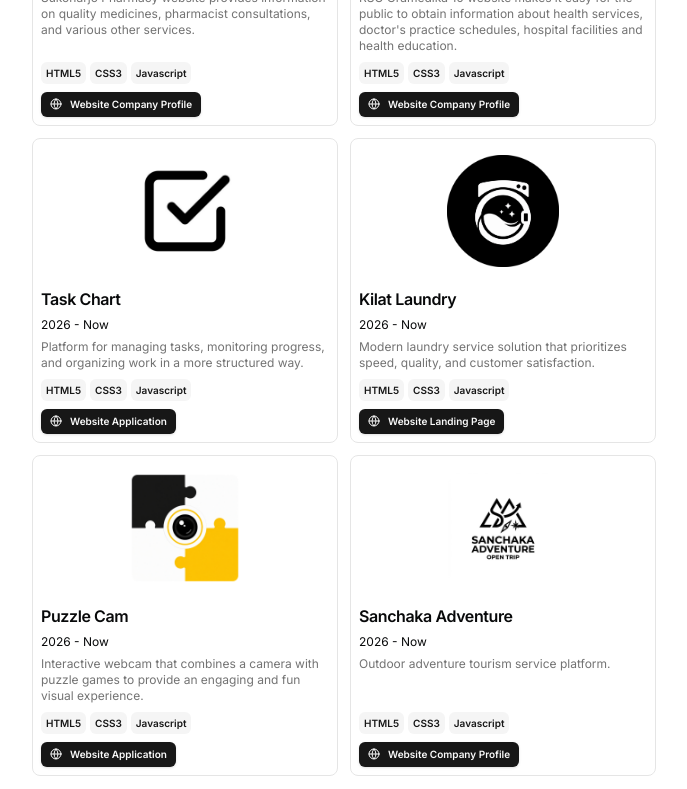
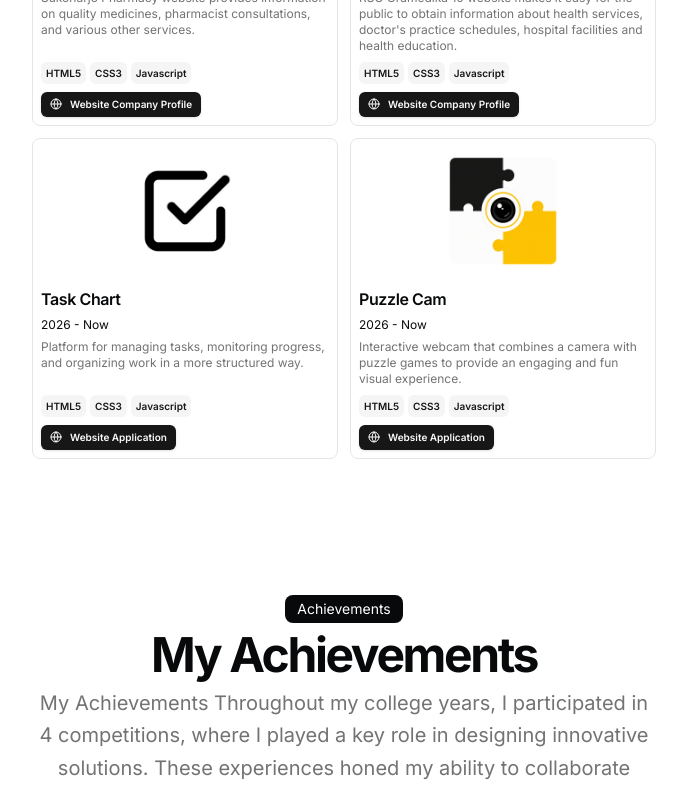
Before and after one commit to Fikarroyal/fikarportfolio, a Next.js app: page / in a window 1280 px wide. Shown: the part 2180-2969 px from the top of the page, without its empty margins (296-983 px from the left). Built offline with nearby package versions, Linux system fonts and the light colour scheme.

Commit message:
Update resume.tsx

```diff
--- a/src/data/resume.tsx
+++ b/src/data/resume.tsx
@@ -261,27 +261,6 @@ export const DATA = {
       image: "/taskchart.png",
     },
     {
-      title: "Kilat Laundry",
-      href: "",
-      dates: "2026 - Now",
-      active: true,
-      description:
-        "Modern laundry service solution that prioritizes speed, quality, and customer satisfaction.",
-      technologies: [
-        "HTML5",
-        "CSS3",
-        "Javascript",
-      ],
-      links: [
-        {
-          type: "Website Landing Page",
-          href: "https://kilat-laundry.vercel.app",
-          icon: <Icons.globe className="size-3" />,
-        },
-      ],
-      image: "/kilat laundry.png",
-    },
-    {
       title: "Puzzle Cam",
       href: "",
       dates: "2026 - Now",
@@ -302,27 +281,7 @@ export const DATA = {
       ],
       image: "/puzzlecam.png",
     },
-    {
-      title: "Sanchaka Adventure",
-      href: "",
-      dates: "2026 - Now",
-      active: true,
-      description:
-        "Outdoor adventure tourism service platform.",
-      technologies: [
-        "HTML5",
-        "CSS3",
-        "Javascript",
-      ],
-      links: [
-        {
-          type: "Website Company Profile",
-          href: "https://sanchaka-adventure.vercel.app",
-          icon: <Icons.globe className="size-3" />,
-        },
-      ],
-      image: "/sanchaka adventure.png",
-    },
+
   ],
   hackathons: [
     {
```
